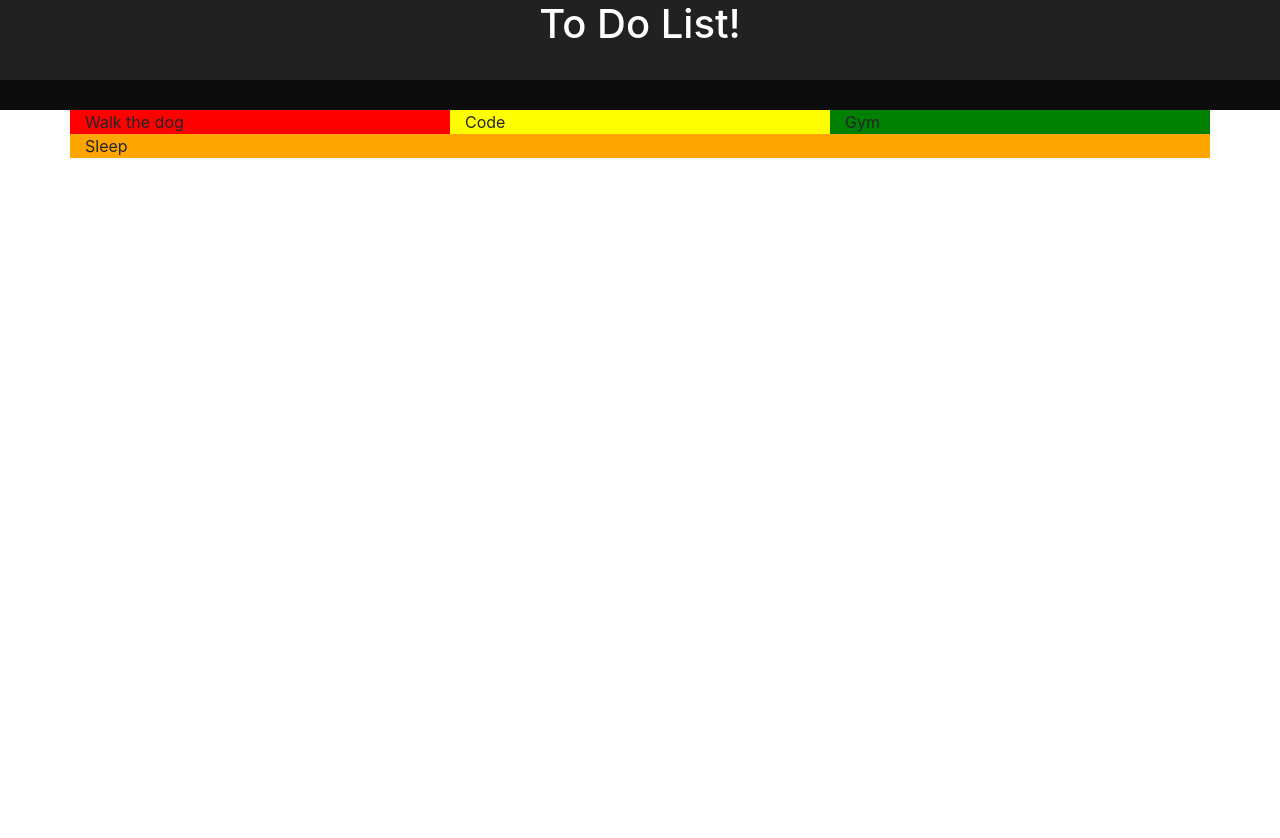
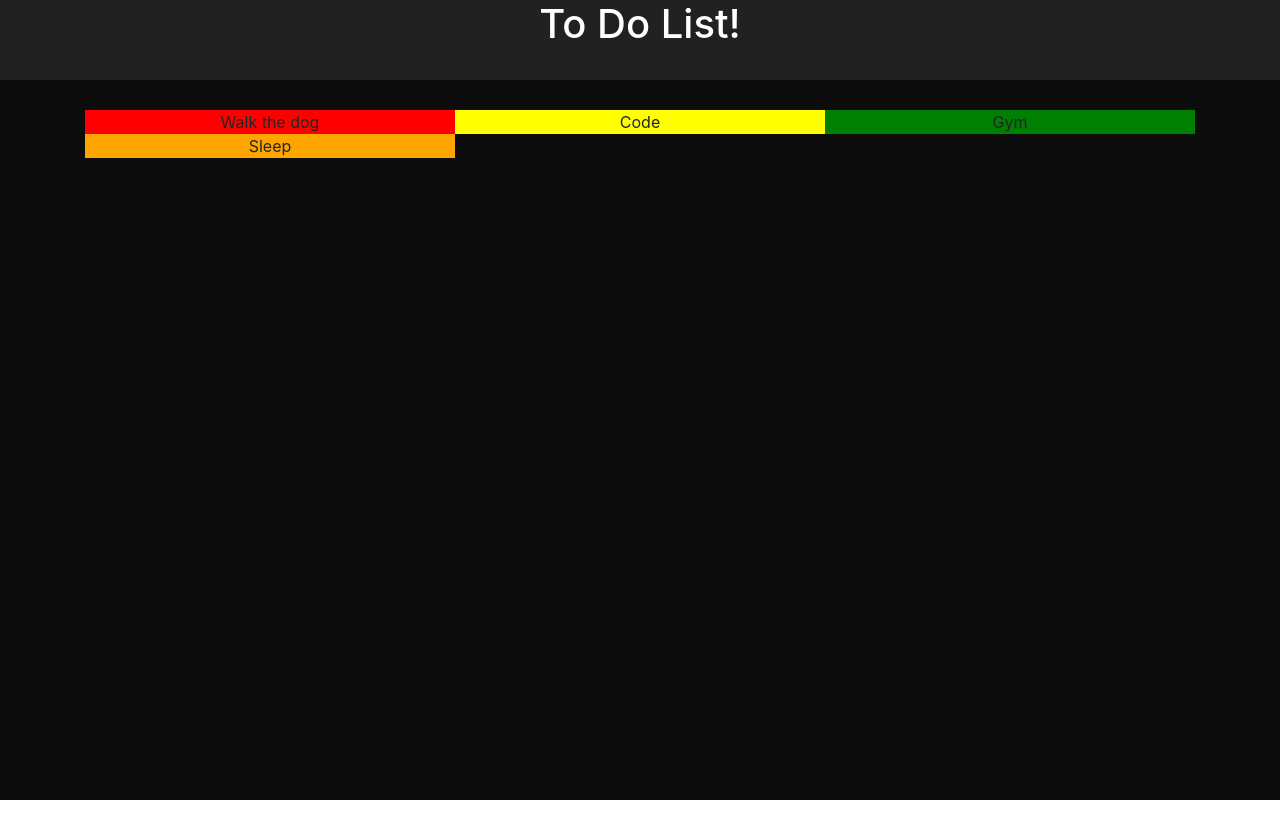
Before and after one commit to PabloLandro/ToDoList, a React (Create React App) app in the folder client/: page / in a window 1280 px wide. Shown: the top 838 px of the page. After the commit the page ends 800 px from the top, so only its background shows below. Built offline with nearby package versions, Linux system fonts and the light colour scheme.

Commit message:
correct grid

```diff
--- a/client/src/App.js
+++ b/client/src/App.js
@@ -1,6 +1,8 @@
 import './styles/App.css'
 import './styles/global.css'
 import TasksContainer from './Components/TasksContainer';
+import Container from 'react-bootstrap/Container'
+
 
 function App() {
   return (
@@ -8,9 +10,9 @@ function App() {
       <header className="App-header">
         <h1>To Do List!</h1>
       </header>
-      <body className="App-body">
+      <Container className="App-body">
         <TasksContainer />
-      </body>
+      </Container>
     </div>
   );
 }
--- a/client/src/Components/Task.js
+++ b/client/src/Components/Task.js
@@ -1,10 +1,12 @@
 import React from 'react'
 import Col from 'react-bootstrap/Col';
+import '../styles/tasks.css'
+
 
 const Task = ({ task }) => {
 
   return (
-    <Col style={{ backgroundColor: task.color }}>
+    <Col sm={4} className='task' style={{ backgroundColor: task.color }}>
       {task.title}
     </Col>
   )
--- a/client/src/Components/TasksContainer.js
+++ b/client/src/Components/TasksContainer.js
@@ -1,5 +1,5 @@
 import React from 'react'
-import '../styles/tasksContainer.css'
+import '../styles/tasks.css'
 import Container from 'react-bootstrap/Container'
 import Row from 'react-bootstrap/Row'
 
@@ -42,15 +42,19 @@ const TasksContainer = () => {
 
   console.log(structuredTasks())
 
+  /*
+
+  */
+
   return (
     <Container style={{ display: "block"}}>
       {
-        structuredTasks().map ((set) => {
+        structuredTasks().map((set) => {
           return (
-            <Row style={{backgroundColor: "red"}}>
+            <Row>
               {
                 set.map((task) => (
-                  <Task task={task}/>
+                  <Task task={task} />
                 ))
               }
             </Row>
--- a/client/src/styles/App.css
+++ b/client/src/styles/App.css
@@ -16,7 +16,6 @@
 }
 
 body {
-  background-color: var(--black);
   flex: 1;
   height: 100%;
   width: 100%;
--- a/client/src/styles/tasksContainer.css
+++ b/client/src/styles/tasks.css
@@ -1,6 +1,4 @@
 .container {
   flex: 1;
-  width: 700;
   margin: 30px;
-  padding: 30;
 }
```
